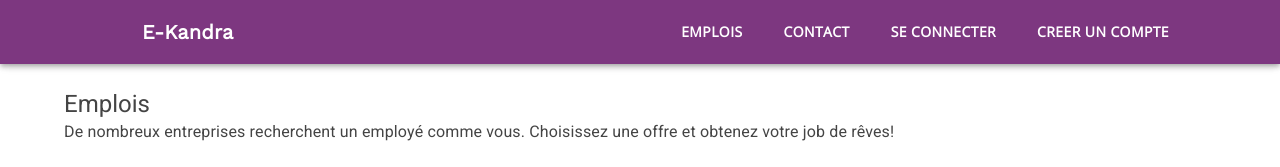
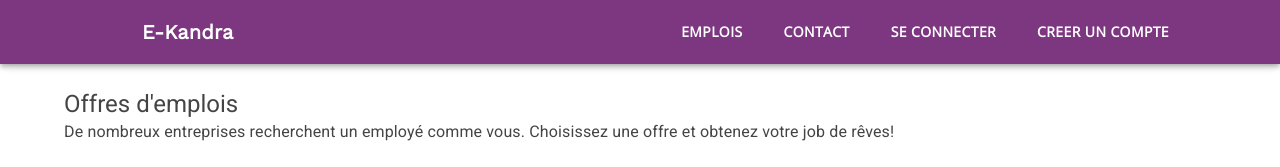
Before and after one commit to mandarvl/react-e-kandra, a React (Create React App) app: page /emploi in a window 1280 px wide. Shown: the top 167 px of the page. Built offline with nearby package versions, Linux system fonts and the light colour scheme.

Commit message:
Modification du title et du titre dans Emploi.tsx

```diff
--- a/public/index.html
+++ b/public/index.html
@@ -25,7 +25,7 @@
       work correctly both with client-side routing and a non-root public URL.
       Learn how to configure a non-root public URL by running `npm run build`.
     -->
-    <title>React App</title>
+    <title>E-Kandra - Tsy misy intsony ny chomage</title>
   </head>
   <body>
     <noscript>You need to enable JavaScript to run this app.</noscript>
--- a/src/components/Emploi.tsx
+++ b/src/components/Emploi.tsx
@@ -15,7 +15,7 @@ export default function Emploi() {
     return (
     <Box my={3} mx="auto" className={classes.root}>
         <Box my={3}>
-            <Typography variant="h5" component="h1">Emplois </Typography>
+            <Typography variant="h5" component="h1">Offres d'emplois </Typography>
             <Typography variant="body1">De nombreux entreprises recherchent un employé comme vous. Choisissez une offre et obtenez votre job de rêves!</Typography>
         </Box>
         <ListEmploiDisplay lists={emploiService.getEmplois()} />
--- a/src/components/Search.tsx
+++ b/src/components/Search.tsx
@@ -20,7 +20,7 @@ function Search(props:{match?: any}){
     <Box my={3} mx="auto" className={classes.root}>
         <Box my={3}>
             <Typography variant="h5" component="h1">Résultats de votre recherche : </Typography>
-            <Typography variant="body1"><b>{ results.length }</b> emploi{testPluriel} correspondant à <b>{ keyword }</b> trouvé{testPluriel} pour vous.</Typography>
+            <Typography variant="body1"><b>{ results.length }</b> offre{testPluriel} correspondant à <b>{ keyword }</b> trouvée{testPluriel} pour vous.</Typography>
         </Box>
         <ListEmploiDisplay lists={results} />
     </Box>
```
